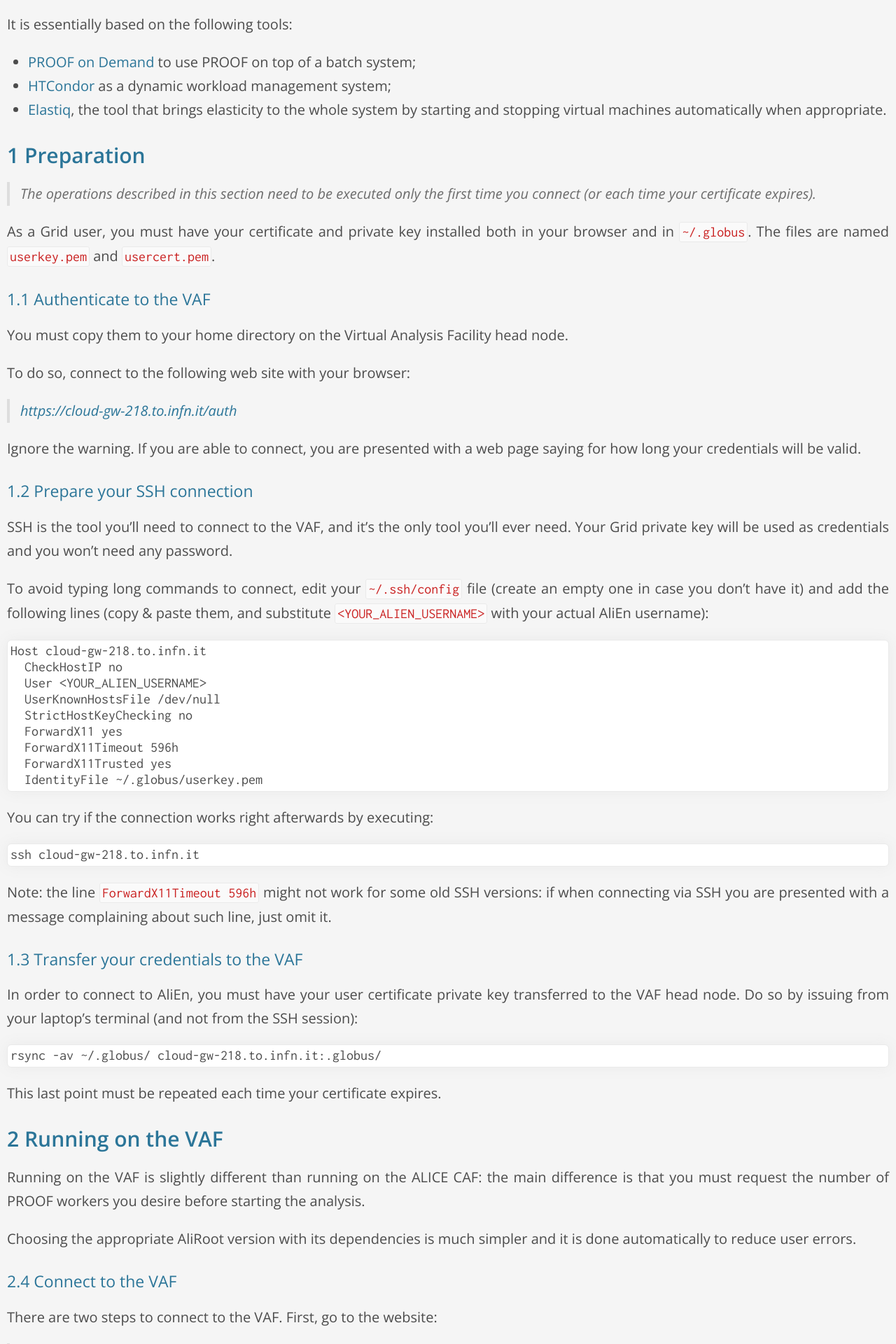
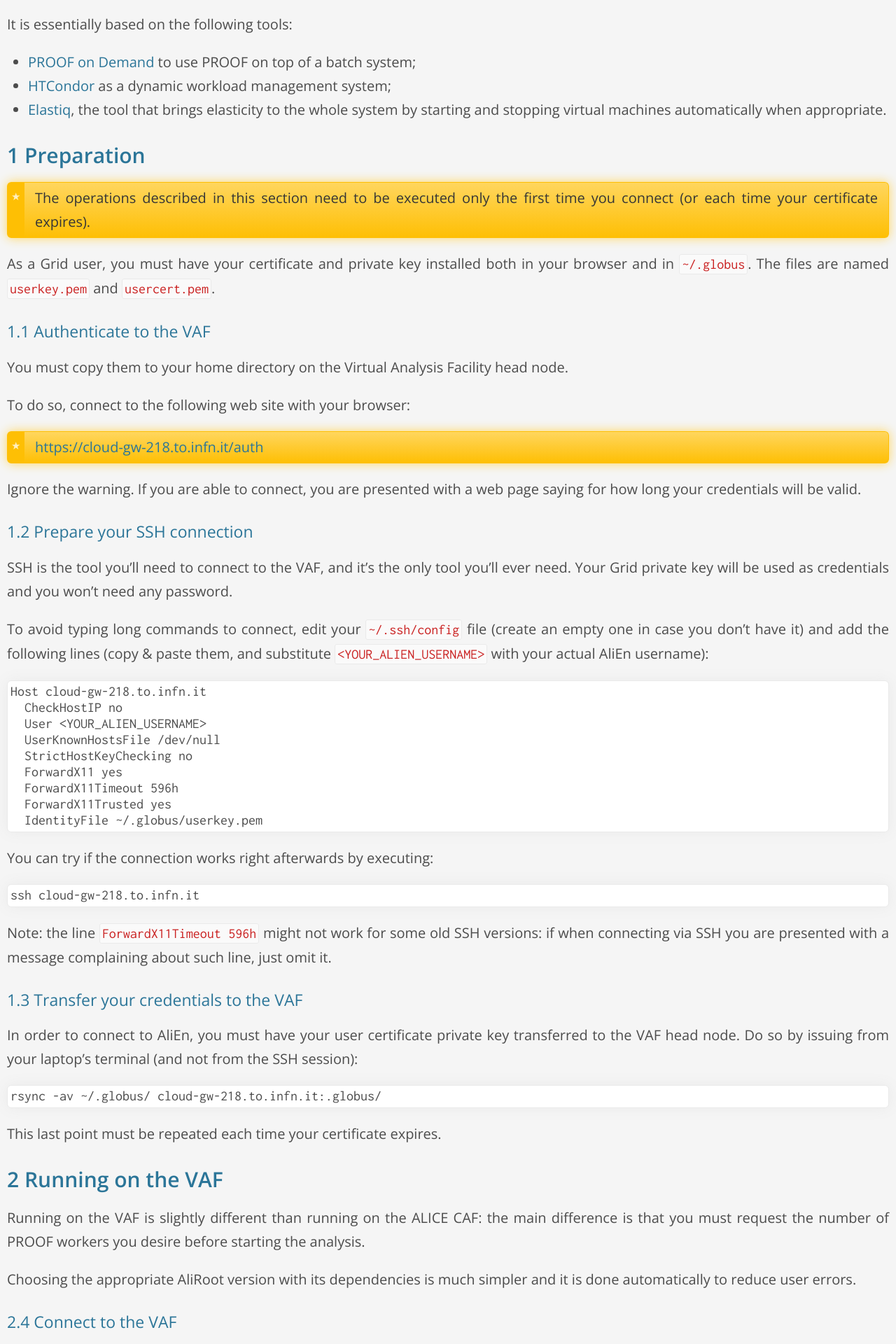
Before and after one commit to dberzano/dberzano.github.io, a Jekyll site: the page built from vafguide.md, in a window 1280 px wide. Shown: the part 1192-3112 px from the top of the page at 70% size. Built offline with Jekyll 4.4.1, drawn with Linux system fonts in a browser that asks for light colours; Markdown is read by kramdown in place of the engine named in the settings.

Commit message:
Very fancy blockquotes!!!

```diff
--- a/css/screen.css
+++ b/css/screen.css
@@ -4,7 +4,7 @@
   http://192.168.2.106:3000/themes/paperplanes/stylesheets/screen.css
 */
 
-@import url(//fonts.googleapis.com/css?family=Open+Sans:300italic,300,400,600|Inconsolata:400,700);
+@import url(//fonts.googleapis.com/css?family=Open+Sans:300italic,300,400italic,400,600italic,600|Inconsolata:400,700);
 
 /* General */
 
@@ -167,14 +167,53 @@
 
 blockquote {
 
-  font-style: italic;
+  /*font-style: italic;*/
 
-  border-left: 4px solid #ddd;
+  /* background gradient */
+  /* generated with http://www.colorzilla.com/gradient-editor/ */
+  background: #ffd65e; /* Old browsers */
+  background: -moz-linear-gradient(top,  #ffd65e 0%, #febf04 100%); /* FF3.6+ */
+  background: -webkit-gradient(linear, left top, left bottom, color-stop(0%,#ffd65e), color-stop(100%,#febf04)); /* Chrome,Safari4+ */
+  background: -webkit-linear-gradient(top,  #ffd65e 0%,#febf04 100%); /* Chrome10+,Safari5.1+ */
+  background: -o-linear-gradient(top,  #ffd65e 0%,#febf04 100%); /* Opera 11.10+ */
+  background: -ms-linear-gradient(top,  #ffd65e 0%,#febf04 100%); /* IE10+ */
+  background: linear-gradient(to bottom,  #ffd65e 0%,#febf04 100%); /* W3C */
+  filter: progid:DXImageTransform.Microsoft.gradient( startColorstr='#ffd65e', endColorstr='#febf04',GradientType=0 ); /* IE6-9 */
+  /* end of background gradient */
+
+  border-radius: 6px;
+  border: 1px solid #febf04;
+  border-left: 25px solid #febf04;
+
   margin: 20px 0 20px 0; /* same as code blocks */
-  padding-left: 0.75em;
 
-  color: #6c6c6c; /* slightly brighter than body's #4c4c4c */
+  /*       t   r    b   l   */
+  /*padding: 0 0.75em 0 32px;*/
+  padding: 0 0.75em 0 0.75em;
 
+  /* glow effect */
+  -moz-box-shadow: 0 0 15px #ffd65e;
+  -webkit-box-shadow: 0 0 15px #ffd65e;
+  box-shadow: 0px 0px 15px #ffd65e;
+
+  position: relative;
+
+  color: #363636;
+
+}
+
+blockquote:before {
+  display: block;
+  position: absolute;
+  left: -19px;
+  top: 9px;
+  content: "★";
+  color: #FFF0C3;
+  font-size: 15px;
+}
+
+blockquote > p {
+  margin: 5px 0 5px 0;
 }
 
 #content ul, #content ol {
```
